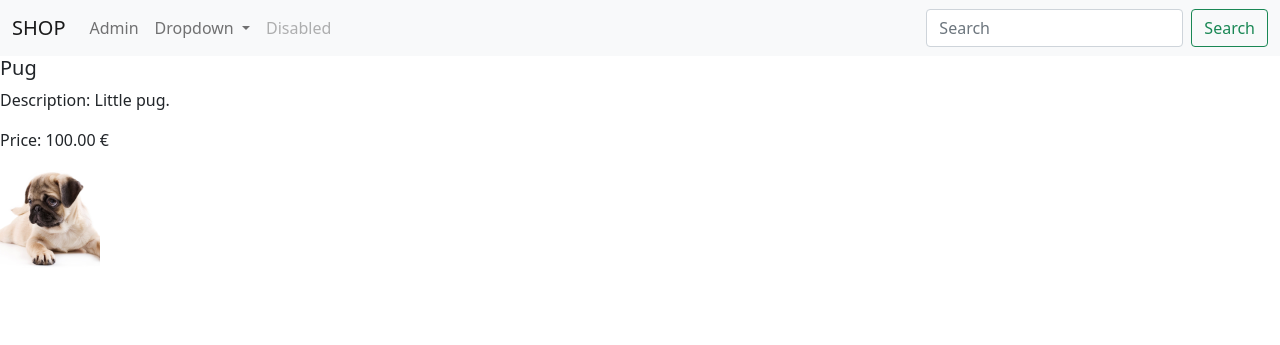
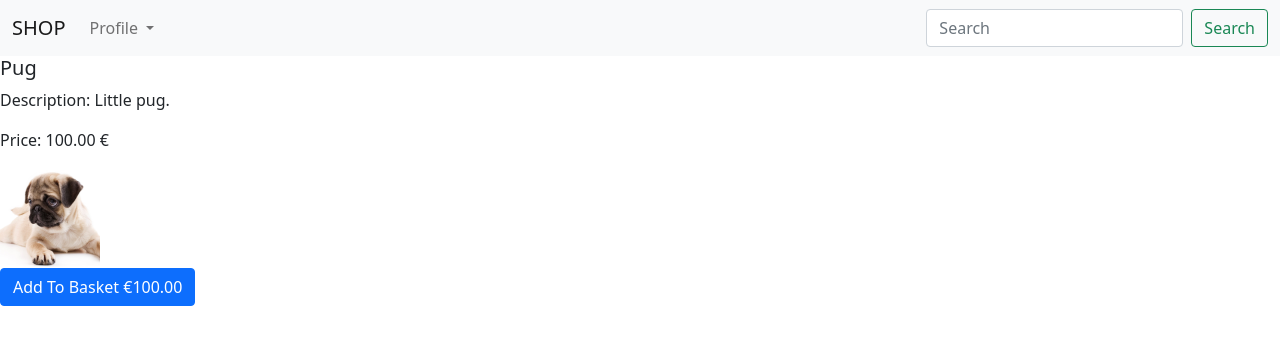
Before and after one commit to DuarteMartinho/CA298-DuarteShop, a Django app: page /product/1 in a window 1280 px wide. Shown: the top 345 px of the page. Run offline with Django 4.2, Linux system fonts and the light colour scheme; data comes from the database, SQL or seed files in the repository; both versions use the stored data as it was after the commit.

Commit message:
Added add to basket feature.

```diff
--- a/backend/duarteshop/templates/base.html
+++ b/backend/duarteshop/templates/base.html
@@ -14,22 +14,25 @@
           </button>
           <div class="collapse navbar-collapse" id="navbarSupportedContent">
             <ul class="navbar-nav me-auto mb-2 mb-lg-0">
-              <li class="nav-item">
-                <a class="nav-link" href="/admin/">Admin</a>
-              </li>
               <li class="nav-item dropdown">
                 <a class="nav-link dropdown-toggle" href="#" id="navbarDropdown" role="button" data-bs-toggle="dropdown" aria-expanded="false">
-                  Dropdown
+                  Profile
                 </a>
                 <ul class="dropdown-menu" aria-labelledby="navbarDropdown">
-                  <li><a class="dropdown-item" href="#">Action</a></li>
-                  <li><a class="dropdown-item" href="#">Another action</a></li>
-                  <li><hr class="dropdown-divider"></li>
-                  <li><a class="dropdown-item" href="#">Something else here</a></li>
+                  {% if user.is_authenticated %}
+                    <li><a class="dropdown-item" href="/logout/">Logout</a></li>
+                    <li><hr class="dropdown-divider"></li>
+                    {% if user.is_superuser %}
+                      <li><a class="dropdown-item" href="/admin/">Admin</a></li>
+                    {% endif %}
+                    <!-- /user/{{user.id}} -->
+                    <li><a class="dropdown-item" href="#">My Profile</a></li>
+                  {% else %}
+                    <li><a class="dropdown-item" href="/login/">Login</a></li>
+                    <li><a class="dropdown-item" href="/register/">Register</a></li>
+                  {% endif %}
+
                 </ul>
-              </li>
-              <li class="nav-item">
-                <a class="nav-link disabled">Disabled</a>
               </li>
             </ul>
             <form class="d-flex">
--- a/backend/duarteshop/templates/product_individual.html
+++ b/backend/duarteshop/templates/product_individual.html
@@ -7,4 +7,6 @@
     <p>Description: {{product.description}}</p>
     <p>Price: {{product.price}} €</p>
     <img src="{{ product.image.url }}" alt="{{p.name}}" height="100" width="100" />
+    <br>
+    <a href="/addbasket/{{product.id}}" class="btn btn-primary">Add To Basket €{{product.price}}</a>
 {%  endblock %}
--- a/backend/duarteshop/urls.py
+++ b/backend/duarteshop/urls.py
@@ -8,4 +8,5 @@ urlpatterns = [
    path('register/', views.UserSignupView.as_view(), name="register"),
    path('login/',views.UserLoginView.as_view(template_name="login.html", authentication_form=UserLoginForm)),
    path('logout/', views.logout_user, name="logout"),
+   path('addbasket/<int:prodid>', views.add_to_basket, name="add_basket"),
 ]
--- a/backend/duarteshop/views.py
+++ b/backend/duarteshop/views.py
@@ -2,6 +2,7 @@ from django.shortcuts import redirect, render
 from django.views.generic import CreateView
 from django.contrib.auth import login, logout
 from django.contrib.auth.views import LoginView
+from django.contrib.auth.decorators import login_required
 from .forms import *
 from .models import *
 
@@ -38,3 +39,25 @@ class UserLoginView(LoginView):
 def logout_user(request):
     logout(request)
     return redirect("/")
+
+@login_required
+def add_to_basket(request, prodid):
+    user = request.user
+    # is there a shopping basket for the user
+    basket = Basket.objects.filter(user_id=user, is_active=True).first()
+    if not basket:
+        # create a new one
+        basket = Basket(user_id = user).save()
+    # get the product
+    product = Product.objects.get(id=prodid)
+    sbi = BasketItem.objects.filter(basketId=basket, productId = product).first()
+    if sbi is None:
+        # there is no basket item for that product
+        # create one
+        sbi = BasketItem(basketId=basket, productId = product).save()
+    else:
+        # a basket item already exists
+        # just add 1 to the quantity
+        sbi.quantity = sbi.quantity+1
+        sbi.save()
+    return render(request, 'product_individual.html', {'product': product, 'added':True})
```
Also changed, not shown: backend/db.sqlite3.
